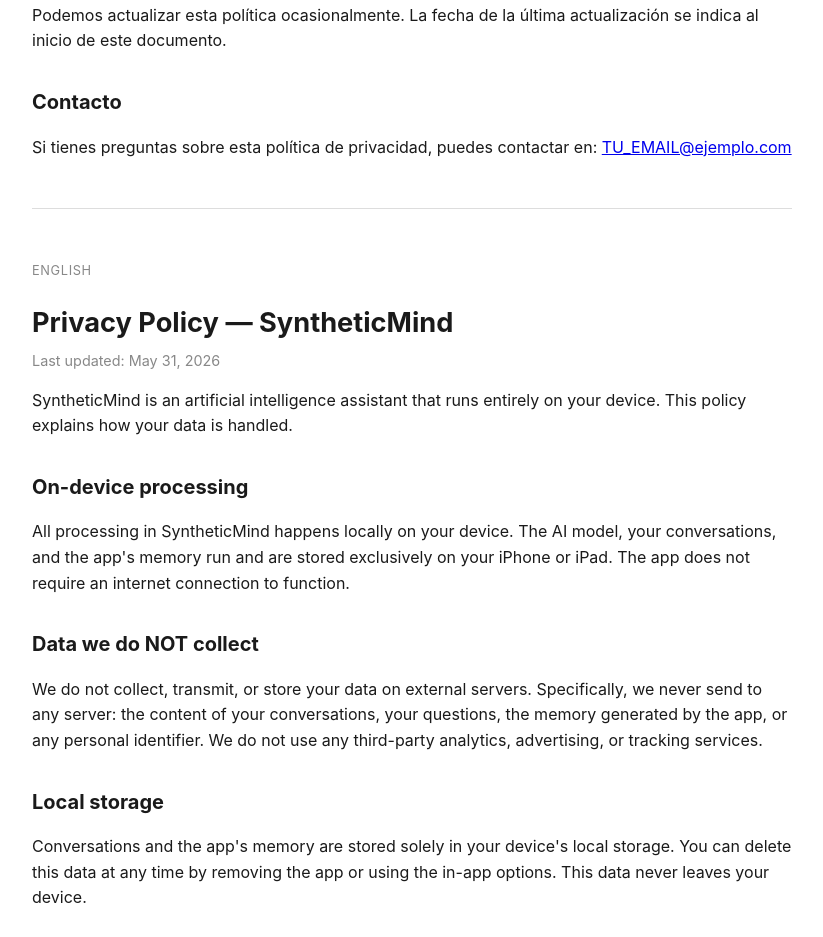
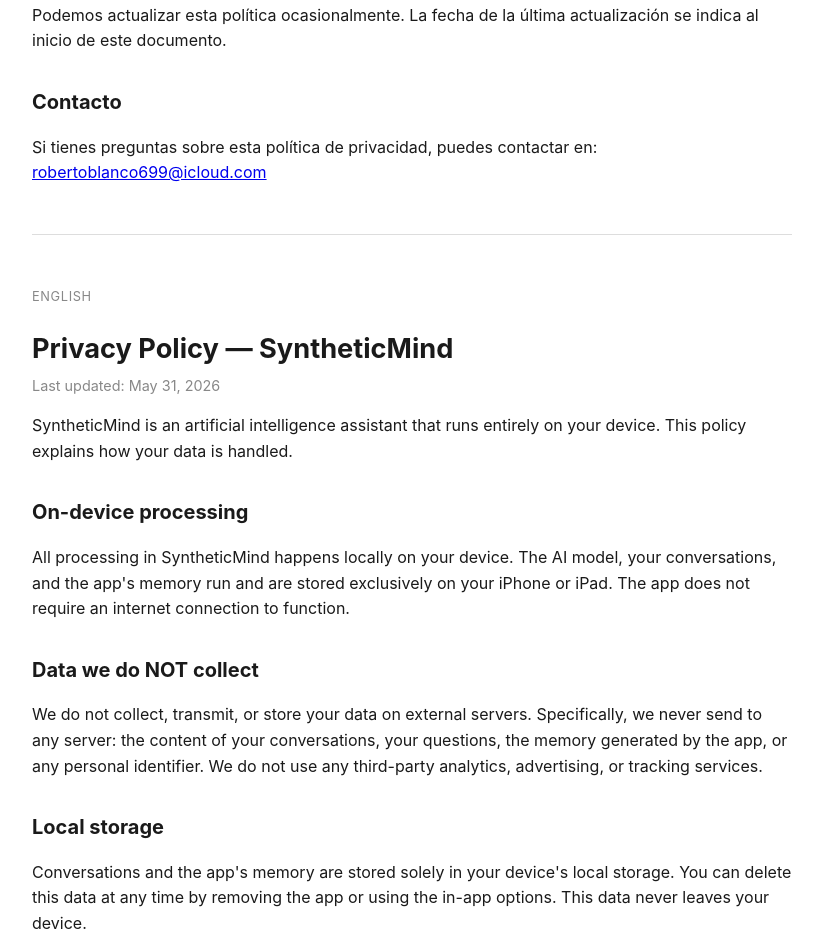
Before and after one commit to RobertoBlanco-lab/syntheticmind-web, a plain HTML site: page privacy.html in a window 1280 px wide. Shown: the part 1027-1964 px from the top of the page, without its empty margins (228-1051 px from the left). Drawn offline with Linux system fonts and the light colour scheme.

Commit message:
Update privacy.html

```diff
--- a/privacy.html
+++ b/privacy.html
@@ -54,7 +54,7 @@
 <p>Podemos actualizar esta política ocasionalmente. La fecha de la última actualización se indica al inicio de este documento.</p>
 
 <h2>Contacto</h2>
-<p>Si tienes preguntas sobre esta política de privacidad, puedes contactar en: <a href="mailto:TU_EMAIL@ejemplo.com">TU_EMAIL@ejemplo.com</a></p>
+<p>Si tienes preguntas sobre esta política de privacidad, puedes contactar en: <a href="mailto:robertoblanco699@icloud.com">robertoblanco699@icloud.com</a></p>
 
 <hr>
 
```
